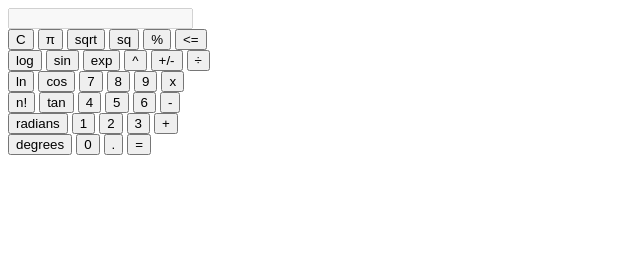
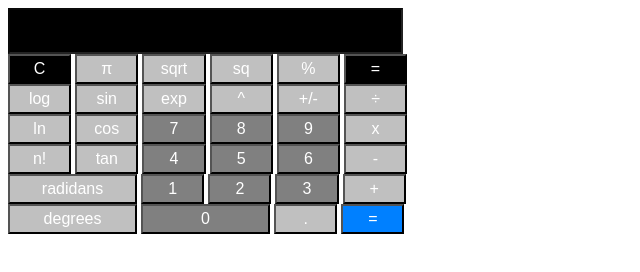
Before and after one commit to GaziT1/Calculator, a plain HTML site: page Index.html in a window 1280 px wide. Shown: the whole page, without its empty margins (0-640 px from the left). Drawn offline with Linux system fonts and the light colour scheme.

Commit message:
Update Index.html

```diff
--- a/Index.html
+++ b/Index.html
@@ -6,39 +6,39 @@
 	<script src = Operation.js></script>
 	</head>
 	<body>
-		<input type = "text" id = "output"></input><br>
-		<button type = "button" id= "black" name = "btnclear">C</button>
-		<button type = "button" id= "grey" name = "btnpi">π</button>
-		<button type = "button" id= "grey" name = "btnsqrt">sqrt</button>
-		<button type = "button" id= "grey" name = "btnsq">sq</button>
-		<button type = "button" id= "grey" name = "btnpercent">%</button>
-		<button type = "button" id= "black" name = "btnbackspace"><=</button><br>
-		<button type = "button" id= "grey" name = "btnlog">log</button>
-		<button type = "button" id= "grey" name = "btnsin">sin</button>
-		<button type = "button" id= "grey" name = "btnexp">exp</button>
-		<button type = "button" id= "grey" name = "btnpower">^</button>
-		<button type = "button" id= "grey" name = "btnnegpos">+/-</button>
-		<button type = "button" id= "grey" name = "btndiv">÷</button><br>
-		<button type = "button" id= "grey" name = "btnln">ln</button>
-		<button type = "button" id= "grey" name = "btncos">cos</button>
-		<button type = "button" id= "darkgrey" name = "btnseven">7</button>
-		<button type = "button" id= "darkgrey" name = "btneight">8</button>
-		<button type = "button" id= "darkgrey" name = "btnnine">9</button>
-		<button type = "button" id= "grey" name = "btnmult">x</button><br>
-		<button type = "button" id= "grey" name = "btnfactorial">n!</button>
-		<button type = "button" id= "grey" name = "btntan">tan</button>
-		<button type = "button" id= "darkgrey" name = "btnfour">4</button>
-		<button type = "button" id= "darkgrey" name = "btnfive">5</button>
-		<button type = "button" id= "darkgrey" name = "btnsix">6</button>
-		<button type = "button" id= "grey" name = "btnsub">-</button><br>
-		<button type = "button" id= "greylong" name = "btnradians">radians</button>
-		<button type = "button" id= "darkgrey" name = "btnone">1</button>
-		<button type = "button" id= "darkgrey" name = "btntwo">2</button>
-		<button type = "button" id= "darkgrey" name = "btnthree">3</button>
-		<button type = "button" id= "grey" name = "btnadd">+</button><br>
-		<button type = "button" id= "greylong" name = "btndegrees">degrees</button>
-		<button type = "button" id= "darkgreylong" name = "btnzero">0</button>
-		<button type = "button" id= "grey" name = "btnpoint">.</button>
-		<button type = "button" id= "blue" name = "btnequals">=</button>
+		<input type = "text" name="output" id = "output"></input><br>
+		<button name= "black" id= "btnclear">C</button>
+		<button  name= "grey" id= "btnpi">π</button>
+		<button  name= "grey" id= "btnsqrt">sqrt</button>
+		<button  name= "grey" id= "btnsq">sq</button>
+		<button  name= "grey" id= "btnpercent">%</button>
+		<button  name= "black" id= "btnbackspace">=</button><br>
+		<button  name= "grey" id= "btnlog">log</button>
+		<button  name= "grey" id= "btnsin">sin</button>
+		<button  name= "grey" id= "btnexp">exp</button>
+		<button  name= "grey" id= "btnpower">^</button>
+		<button  name= "grey" id= "btnnegpos">+/-</button>
+		<button  name= "grey" id= "btndiv">÷</button><br>
+		<button  name= "grey" id= "btnln">ln</button>
+		<button  name= "grey" id= "btncos">cos</button>
+		<button  name= "darkgrey" id= "btnseven">7</button>
+		<button  name= "darkgrey" id= "btneight">8</button>
+		<button  name= "darkgrey" id= "btnnine">9</button>
+		<button  name= "grey" id= "btnmult">x</button><br>
+		<button  name= "grey" id= "btnfactorial">n!</button>
+		<button  name= "grey" id= "btntan">tan</button>
+		<button  name= "darkgrey" id= "btnfour">4</button>
+		<button  name= "darkgrey" id= "btnfive">5</button>
+		<button  name= "darkgrey" id= "btnsix">6</button>
+		<button  name= "grey" id= "btnsub">-</button><br>
+		<button  name= "greylong" id= "btnradians">radidans</button>
+		<button  name= "darkgrey" id= "btnone">1</button>
+		<button  name= "darkgrey" id= "btntwo">2</button>
+		<button  name= "darkgrey" id= "btnthree">3</button>
+		<button  name= "grey" id= "btnadd">+</button><br>
+		<button  name= "greylong" id= "btndegrees">degrees</button>
+		<button  name= "darkgreylong" id= "btnzero">0</button>
+		<button  name= "grey" id= "btnpoint">.</button>
+		<button  name= "blue" id= "btnequals">=</button>
 	</body>
 </html>
```
